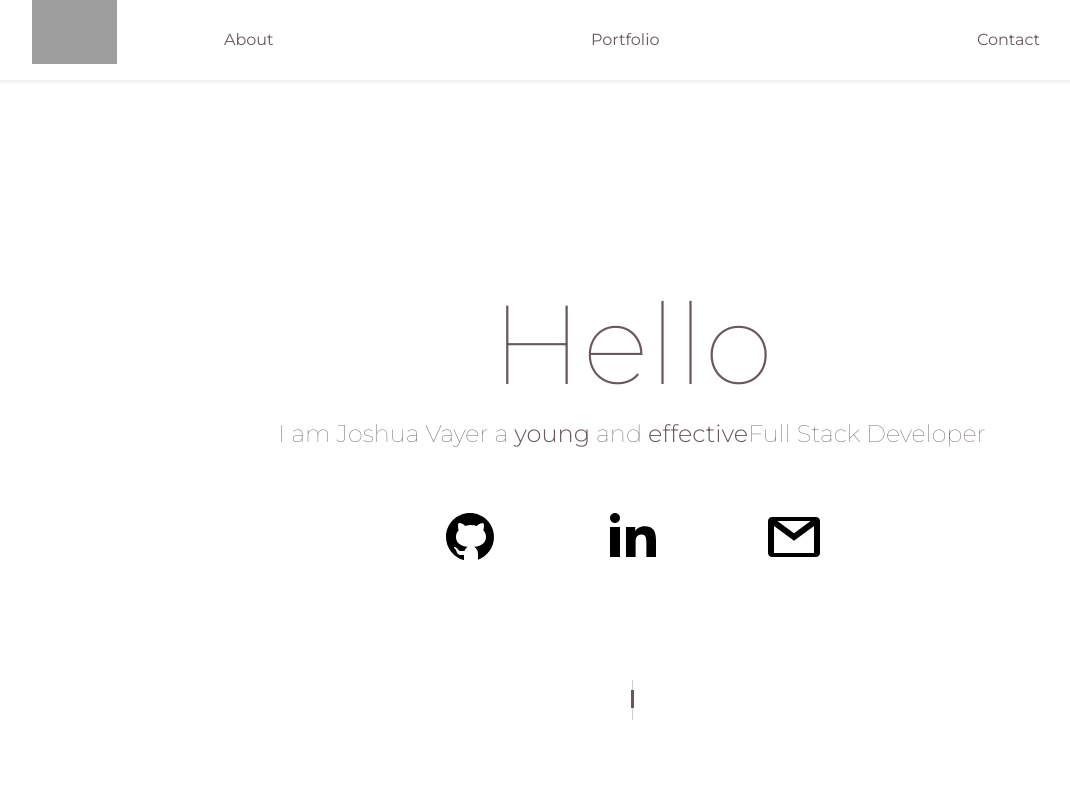
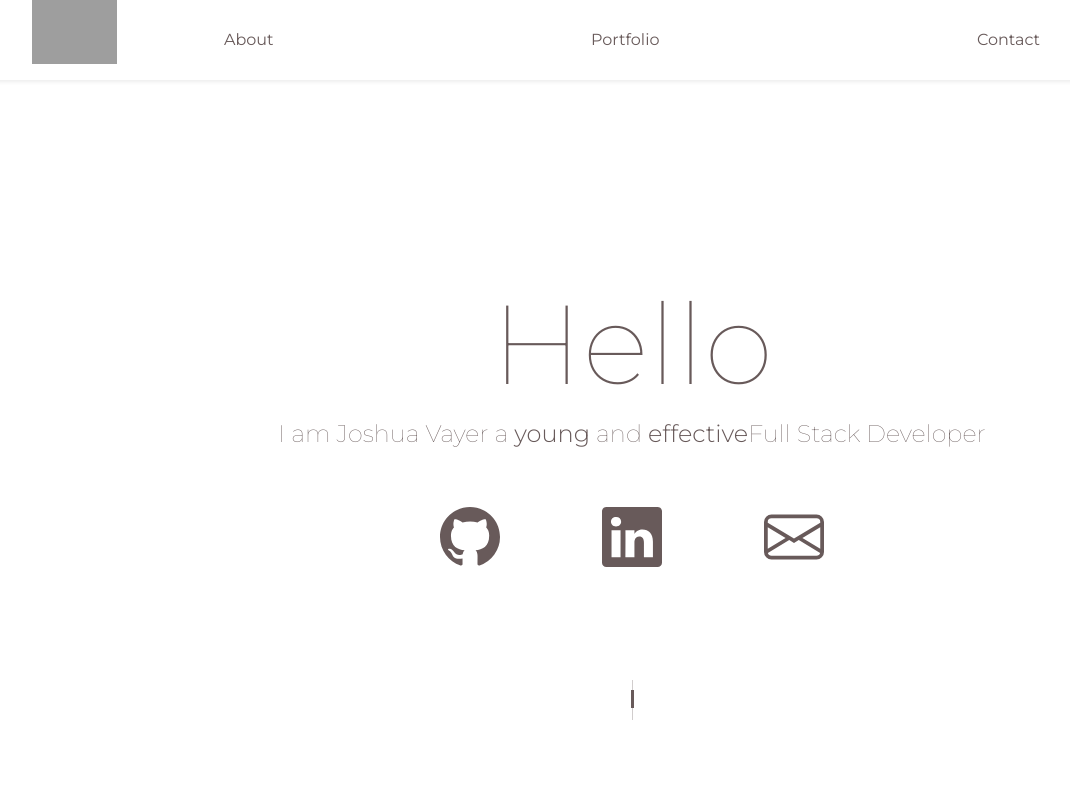
Before and after one commit to joshuaVayer/portofolio, a Next.js app in the folder my-portfolio/: page / in a window 1280 px wide. Shown: the top 800 px of the page, without its empty margins (8-1078 px from the left). Built offline with nearby package versions, Linux system fonts and the light colour scheme; grey boxes are pictures that could not be loaded.

Commit message:
PT_8 Adding contact modal box

```diff
--- a/my-portfolio/components/Landing.jsx
+++ b/my-portfolio/components/Landing.jsx
@@ -9,40 +9,22 @@ const Landing = () => (
         <ul className="list-inline">
           <li className="list-inline-item">
             <a href="#">
-              <svg
-                fill="#000000"
-                xmlns="http://www.w3.org/2000/svg"
-                viewBox="0 0 30 30"
-                width="60px"
-                height="60px"
-              >
-                <path d="M15,3C8.373,3,3,8.373,3,15c0,5.623,3.872,10.328,9.092,11.63C12.036,26.468,12,26.28,12,26.047v-2.051 c-0.487,0-1.303,0-1.508,0c-0.821,0-1.551-0.353-1.905-1.009c-0.393-0.729-0.461-1.844-1.435-2.526 c-0.289-0.227-0.069-0.486,0.264-0.451c0.615,0.174,1.125,0.596,1.605,1.222c0.478,0.627,0.703,0.769,1.596,0.769 c0.433,0,1.081-0.025,1.691-0.121c0.328-0.833,0.895-1.6,1.588-1.962c-3.996-0.411-5.903-2.399-5.903-5.098 c0-1.162,0.495-2.286,1.336-3.233C9.053,10.647,8.706,8.73,9.435,8c1.798,0,2.885,1.166,3.146,1.481C13.477,9.174,14.461,9,15.495,9 c1.036,0,2.024,0.174,2.922,0.483C18.675,9.17,19.763,8,21.565,8c0.732,0.731,0.381,2.656,0.102,3.594 c0.836,0.945,1.328,2.066,1.328,3.226c0,2.697-1.904,4.684-5.894,5.097C18.199,20.49,19,22.1,19,23.313v2.734 c0,0.104-0.023,0.179-0.035,0.268C23.641,24.676,27,20.236,27,15C27,8.373,21.627,3,15,3z" />
+              <svg xmlns="http://www.w3.org/2000/svg" width="60px" height="60px" fill="currentColor" class="bi bi-github" viewBox="0 0 16 16">
+                <path d="M8 0C3.58 0 0 3.58 0 8c0 3.54 2.29 6.53 5.47 7.59.4.07.55-.17.55-.38 0-.19-.01-.82-.01-1.49-2.01.37-2.53-.49-2.69-.94-.09-.23-.48-.94-.82-1.13-.28-.15-.68-.52-.01-.53.63-.01 1.08.58 1.23.82.72 1.21 1.87.87 2.33.66.07-.52.28-.87.51-1.07-1.78-.2-3.64-.89-3.64-3.95 0-.87.31-1.59.82-2.15-.08-.2-.36-1.02.08-2.12 0 0 .67-.21 2.2.82.64-.18 1.32-.27 2-.27.68 0 1.36.09 2 .27 1.53-1.04 2.2-.82 2.2-.82.44 1.1.16 1.92.08 2.12.51.56.82 1.27.82 2.15 0 3.07-1.87 3.75-3.65 3.95.29.25.54.73.54 1.48 0 1.07-.01 1.93-.01 2.2 0 .21.15.46.55.38A8.012 8.012 0 0 0 16 8c0-4.42-3.58-8-8-8z" />
               </svg>
             </a>
           </li>
           <li className="list-inline-item">
             <a href="#">
-              <svg
-                fill="#000000"
-                xmlns="http://www.w3.org/2000/svg"
-                viewBox="0 0 30 30"
-                width="60px"
-                height="60px"
-              >
-                <path d="M9,25H4V10h5V25z M6.501,8C5.118,8,4,6.879,4,5.499S5.12,3,6.501,3C7.879,3,9,4.121,9,5.499C9,6.879,7.879,8,6.501,8z M27,25h-4.807v-7.3c0-1.741-0.033-3.98-2.499-3.98c-2.503,0-2.888,1.896-2.888,3.854V25H12V9.989h4.614v2.051h0.065 c0.642-1.18,2.211-2.424,4.551-2.424c4.87,0,5.77,3.109,5.77,7.151C27,16.767,27,25,27,25z" />
+              <svg xmlns="http://www.w3.org/2000/svg" width="60px" height="60px" fill="currentColor" class="bi bi-linkedin" viewBox="0 0 16 16">
+                <path d="M0 1.146C0 .513.526 0 1.175 0h13.65C15.474 0 16 .513 16 1.146v13.708c0 .633-.526 1.146-1.175 1.146H1.175C.526 16 0 15.487 0 14.854V1.146zm4.943 12.248V6.169H2.542v7.225h2.401zm-1.2-8.212c.837 0 1.358-.554 1.358-1.248-.015-.709-.52-1.248-1.342-1.248-.822 0-1.359.54-1.359 1.248 0 .694.521 1.248 1.327 1.248h.016zm4.908 8.212V9.359c0-.216.016-.432.08-.586.173-.431.568-.878 1.232-.878.869 0 1.216.662 1.216 1.634v3.865h2.401V9.25c0-2.22-1.184-3.252-2.764-3.252-1.274 0-1.845.7-2.165 1.193v.025h-.016a5.54 5.54 0 0 1 .016-.025V6.169h-2.4c.03.678 0 7.225 0 7.225h2.4z" />
               </svg>
             </a>
           </li>
           <li className="list-inline-item">
             <a href="#">
-              <svg
-                fill="#000000"
-                xmlns="http://www.w3.org/2000/svg"
-                viewBox="0 0 30 30"
-                width="60px"
-                height="60px"
-              >
-                <path d="M 4 5 C 2.9069372 5 2 5.9069372 2 7 L 2 23 C 2 24.093063 2.9069372 25 4 25 L 26 25 C 27.093063 25 28 24.093063 28 23 L 28 7 C 28 5.9069372 27.093063 5 26 5 L 4 5 z M 6.6992188 7 L 23.300781 7 L 15 13.134766 L 6.6992188 7 z M 5 9.4746094 L 15 16.865234 L 25 9.4746094 L 25 23 L 5 23 L 5 9.4746094 z" />
+              <svg xmlns="http://www.w3.org/2000/svg" width="60px" height="60px" fill="currentColor" class="bi bi-envelope" viewBox="0 0 16 16">
+                <path d="M0 4a2 2 0 0 1 2-2h12a2 2 0 0 1 2 2v8a2 2 0 0 1-2 2H2a2 2 0 0 1-2-2V4zm2-1a1 1 0 0 0-1 1v.217l7 4.2 7-4.2V4a1 1 0 0 0-1-1H2zm13 2.383l-4.758 2.855L15 11.114v-5.73zm-.034 6.878L9.271 8.82 8 9.583 6.728 8.82l-5.694 3.44A1 1 0 0 0 2 13h12a1 1 0 0 0 .966-.739zM1 11.114l4.758-2.876L1 5.383v5.73z" />
               </svg>
             </a>
           </li>
--- a/my-portfolio/components/Layout.jsx
+++ b/my-portfolio/components/Layout.jsx
@@ -1,6 +1,8 @@
 // components/Layout.jsx
 import Navbar from './shared/Navbar';
 const Layout = ({ children }) => (
+  <div>
+    <link rel="stylesheet" href="https://cdn.jsdelivr.net/npm/bootstrap-icons@1.4.0/font/bootstrap-icons.css"></link>
     <main>
       <div class="wrapper" id="home">
         <div class="wrapper__landing">
@@ -10,7 +12,9 @@ const Layout = ({ children }) => (
           {children}
         </div>
       </div>
+    </main>
+    <script src="https://cdn.jsdelivr.net/npm/bootstrap@5.0.0-beta3/dist/js/bootstrap.bundle.min.js" integrity="sha384-JEW9xMcG8R+pH31jmWH6WWP0WintQrMb4s7ZOdauHnUtxwoG2vI5DkLtS3qm9Ekf" crossorigin="anonymous"></script>
     <script src="/js/main.js"></script>
-  </main>
+  </div>
 )
 export default Layout;
--- a/my-portfolio/components/shared/Navbar.jsx
+++ b/my-portfolio/components/shared/Navbar.jsx
@@ -1,6 +1,6 @@
 const Navbar = () => (
     <div className="header">
-    <a className="navbar-brand" href="/"><img className="image" src="/img/logo.png" alt="Logo"/></a>
+        <a className="navbar-brand" href="/"><img className="image" src="/img/logo.png" alt="Logo" /></a>
         <nav className="navbar navbar-expand-md justify-content-center navbar-light fixed-top shadow-sm">
             <ul className="nav navbar-nav">
                 <li className="nav-item">
@@ -10,19 +10,38 @@ const Navbar = () => (
                     <a className="nav-link" href="/portfolio">Portfolio</a>
                 </li>
                 <li className="nav-item">
-                <a className="nav-link" href="#">Contact</a>
+                    <a className="nav-link" data-bs-toggle="modal" href="#modal" role="button">Contact</a>
                 </li>
             </ul>
-    <button className="sidebar__button" id="openSidebar">Menu</button>
+            <button className="navbar-toggler sidebar__button" id="openSidebar" type="button">
+                <span class="navbar-toggler-icon"></span>
+            </button>
         </nav>
         <div id="sidebarDiv" className="sidebar sidebarDiv">
-        <button id="closeSidebar">X</button>
+            <button id="closeSidebar" className="btn-close"><i class="bi bi-x"></i></button>
             <ul className="sidebar__list">
                 <li className="item-1"><a className="nav-link" href="/about">About</a></li>
                 <li className="item-2"><a className="nav-link" href="/portfolio">Portfolio</a></li>
-            <li className="item-3"><a className="nav-link" href="#">Contact</a></li>
+                <li className="item-3"><a className="nav-link" href="">Contact</a></li>
             </ul>
         </div>
+
+        <div className="modal fade" id="modal" aria-hidden="true" aria-labelledby="..." tabIndex="-1">
+            <div className="modal-dialog">
+                <div className="modal-content">
+                    <div className="modal-header">
+                        <h5 className="modal-title" id="exampleModalLabel">Contact</h5>
+                        <button type="button" className="btn-close" data-bs-dismiss="modal" aria-label="Close"></button>
+                    </div>
+                    <div className="modal-body text-center">
+                        <p><i class="bi bi-envelope"></i></p><p>hello@joshuavayer.com</p>
+                        <img className="p-4" src="img/separator.png" alt="separator" />
+                        <p><i class="bi bi-telephone"></i></p><p>07.66.31.08.10</p>
+                    </div>
+                </div>
+            </div>
+        </div>
+
     </div>
 );
 export default Navbar;
--- a/my-portfolio/pages/index.js
+++ b/my-portfolio/pages/index.js
@@ -36,7 +36,7 @@ export default function Home() {
               <a className="content-dark" href="joshua.vayer@gmail.com">
                 <h1>Contact</h1>
               </a>
-              <h2>joshua.vayer@gmail.com</h2>
+              <h2>hello@joshuavayer.com</h2>
                 <img className="p-4" src="img/separator.png" alt="separator"/>
                 <h2>07.66.31.08.10</h2>
             </div>
--- a/my-portfolio/styles/globals.css
+++ b/my-portfolio/styles/globals.css
@@ -59,6 +59,10 @@ main {
 .header .navbar-brand img:hover {
   transform: scale(1.1);
 }
+.header .modal .modal-body p > .bi {
+  font-size: 3em;
+  color: #901e1e;
+}
 .header .sidebar {
   display: none;
   position: fixed;
@@ -87,6 +91,13 @@ main {
   list-style-type: none;
   display: grid;
   grid-template-rows: repeat(5, 20vh);
+}
+.header .sidebar .btn-close {
+  position: absolute;
+  right: 5px;
+  top: 5px;
+  font-size: 2rem;
+  color: #685a5a;
 }
 .header .selectpicker {
   position: fixed;
```
Also changed, not shown: my-portfolio/public/sass/global.scss (+16 -0 lines), 1 other file (tests, documents, lock files or other folders). Lines whose indentation alone changed are shown as unchanged.
